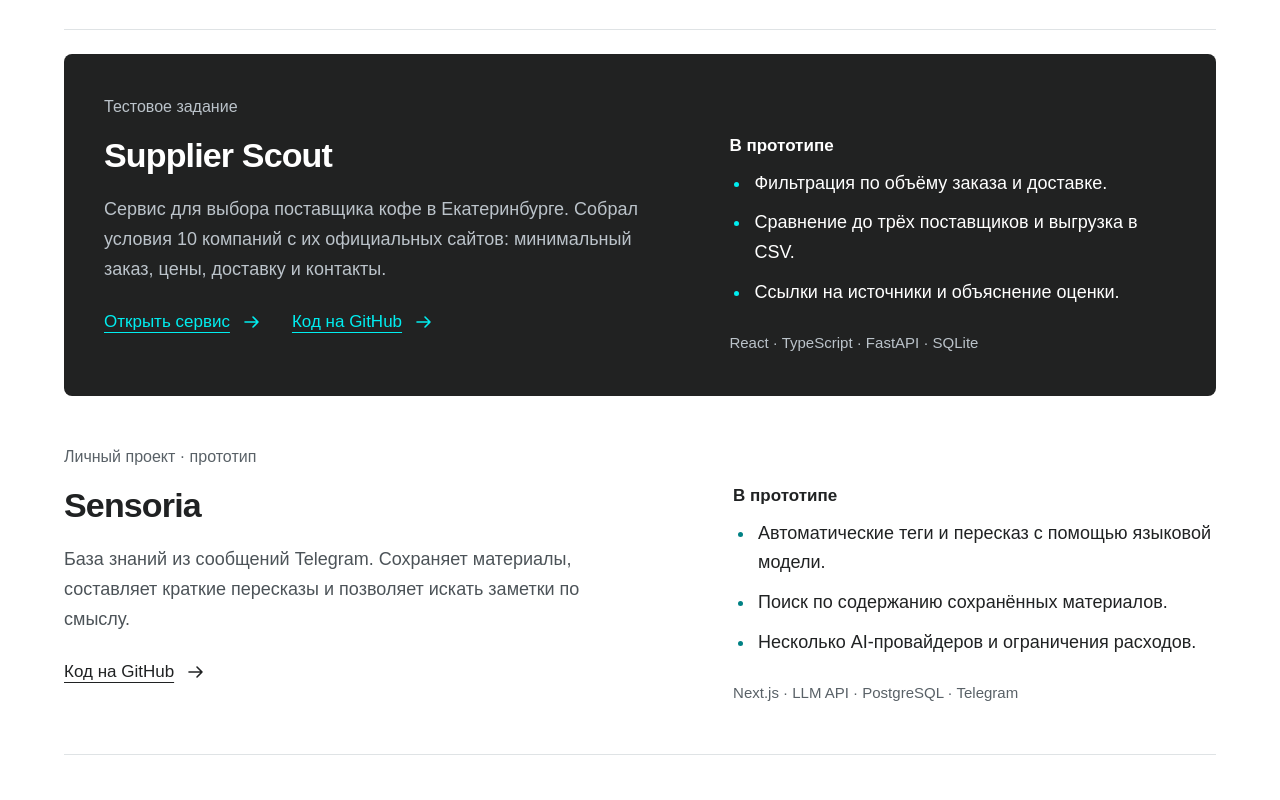
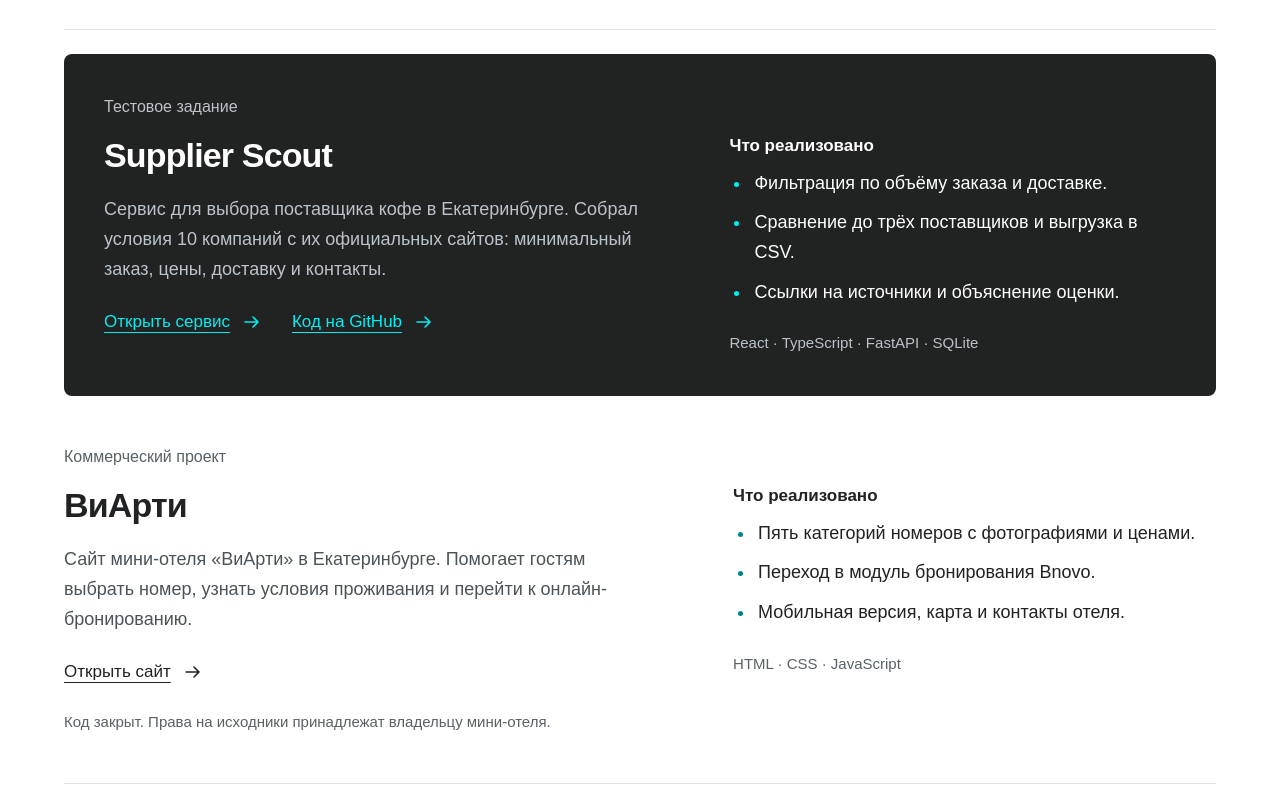
Before and after one commit to ANOWIZ/portfolio, a React (Vite) app: page / in a window 1280 px wide. Shown: the part 860-1660 px from the top of the page. Built offline with nearby package versions, Linux system fonts and the light colour scheme.

Commit message:
Add ViArti commercial case without private source code

```diff
--- a/src/App.tsx
+++ b/src/App.tsx
@@ -11,6 +11,15 @@ const projects = [
       { label: 'Открыть сервис', href: 'https://anowiz.github.io/supplier-scout/' },
       { label: 'Код на GitHub', href: 'https://github.com/ANOWIZ/supplier-scout' },
     ],
+  },
+  {
+    title: 'ВиАрти',
+    label: 'Коммерческий проект',
+    description: 'Сайт мини-отеля «ВиАрти» в Екатеринбурге. Помогает гостям выбрать номер, узнать условия проживания и перейти к онлайн-бронированию.',
+    details: ['Пять категорий номеров с фотографиями и ценами.', 'Переход в модуль бронирования Bnovo.', 'Мобильная версия, карта и контакты отеля.'],
+    stack: 'HTML · CSS · JavaScript',
+    note: 'Код закрыт. Права на исходники принадлежат владельцу мини-отеля.',
+    links: [{ label: 'Открыть сайт', href: 'https://виарти.рф/' }],
   },
   {
     title: 'Sensoria',
@@ -93,9 +102,10 @@ export default function App() {
                   <h3>{project.title}</h3>
                   <p className="project-description">{project.description}</p>
                   <div className="project-links">{project.links.map(link => <a href={link.href} target="_blank" rel="noreferrer" key={link.label}>{link.label} <Arrow /></a>)}</div>
+                  {project.note && <p className="stack">{project.note}</p>}
                 </div>
                 <div className="project-details">
-                  <h4>В прототипе</h4>
+                  <h4>Что реализовано</h4>
                   <ul>{project.details.map(detail => <li key={detail}>{detail}</li>)}</ul>
                   <p className="stack">{project.stack}</p>
                 </div>
```
Also changed, not shown: 1 other file (tests, documents, lock files or other folders).
